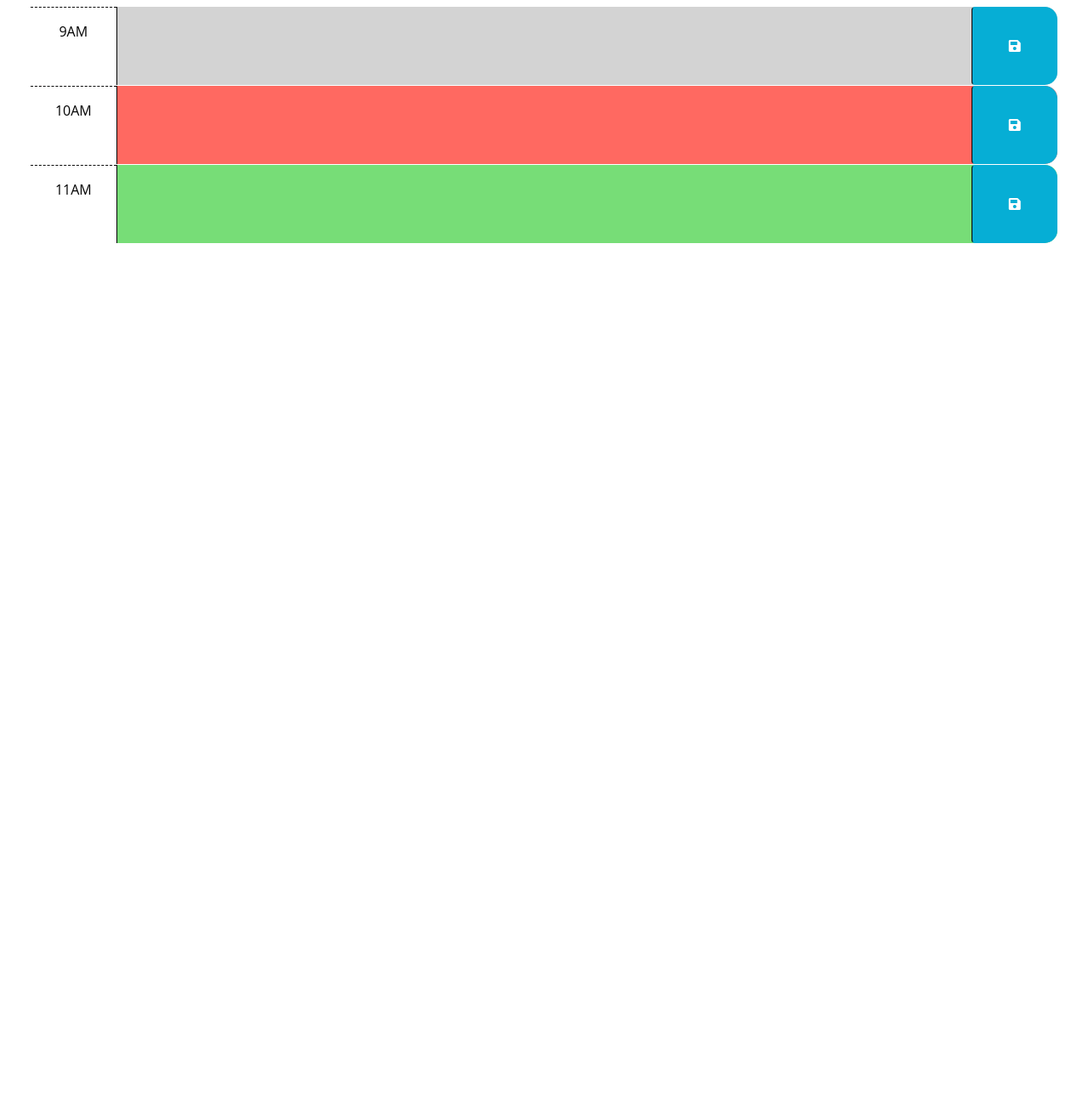
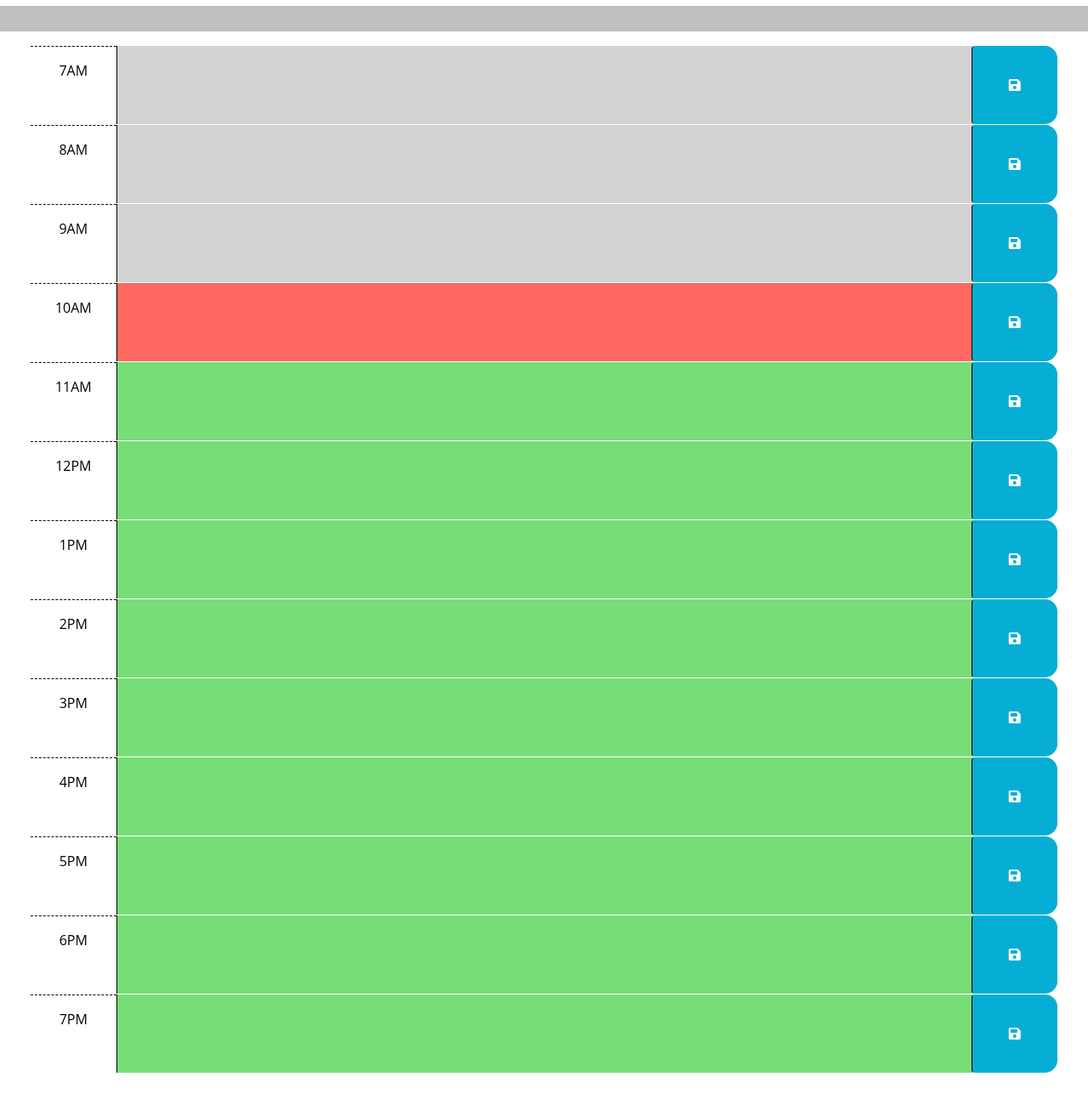
Before and after one commit to ultimated1228/Word-Day-Scheduler, a plain HTML site: page index.html in a window 1280 px wide. Shown: the part 244-1544 px from the top of the page at 85% size. Before the commit the page ends 800 px from the top, so only its background shows below. Drawn offline with nearby package versions, Linux system fonts and the light colour scheme; files that its build step writes are made by us from their sources.

Commit message:
saving major first construction of JS

```diff
--- a/Assets/css/style.css
+++ b/Assets/css/style.css
@@ -10,6 +10,11 @@ textarea {
   color: #000000;
   border-left: 1px solid black;
   padding: 10px;
+}
+
+button{
+  background-color: #06aed5;
+
 }
 
 .description {
--- a/Assets/js/script.js
+++ b/Assets/js/script.js
@@ -2,22 +2,64 @@
 // the code isn't run until the browser has finished rendering all the elements
 // in the html.
 $(function () {
-  // TODO: Add a listener for click events on the save button. This code should
-  // use the id in the containing time-block as a key to save the user input in
+  // TODO: Add a listener for click events on the save button.
+  $('.saveBtn').on("click", function(){
+    console.log($(this))
+    console.log($(this).siblings(".description"))
+    console.log($(this).siblings(".description").val())
+
+    let timeBlock = $(this).parent().attr("id")
+    let descText = $(this).siblings(".description").val()
+    localStorage.setItem(timeBlock , descText)
+
+
+
+  })
+
+$(".description").each(function() {
+  console.log($(this))
+
+  let value = localStorage.getItem($(this).parent().attr("id"))
+  $(this).val(value)
+
+})
+
+$(".time-block").each(function(){
+
+  let timeBlock = $(this).attr("id").split("-")[1]
+  let currentHour = dayjs().hour()
+  console.log(currentHour)
+  console.log(timeBlock)
+  if {
+    currentHour == timeBlock {
+      background-color:red
+    }else{
+  // less then grey
+    }
+//greater then green
+  }
+
+
+})
+
+  //This code should use the id in the containing time-block as a key to save the user input in
   // local storage. HINT: What does `this` reference in the click listener
   // function? How can DOM traversal be used to get the "hour-x" id of the
   // time-block containing the button that was clicked? How might the id be
   // useful when saving the description in local storage?
+
   //
   // TODO: Add code to apply the past, present, or future class to each time
   // block by comparing the id to the current hour. HINTS: How can the id
   // attribute of each time-block be used to conditionally add or remove the
   // past, present, and future classes? How can Day.js be used to get the
   // current hour in 24-hour time?
+
   //
   // TODO: Add code to get any user input that was saved in localStorage and set
   // the values of the corresponding textarea elements. HINT: How can the id
   // attribute of each time-block be used to do this?
+
   //
   // TODO: Add code to display the current date in the header of the page.
 });
--- a/index.html
+++ b/index.html
@@ -20,7 +20,7 @@
       href="https://fonts.googleapis.com/css2?family=Fira+Sans:wght@400;700&display=swap"
       rel="stylesheet"
     />
-    <link rel="stylesheet" href="style.css" />
+    <link rel="stylesheet" href="./Assets/css/style.css" />
     <title>Work Day Scheduler</title>
   </head>
 
@@ -30,7 +30,10 @@
       <p class="lead">A simple calendar app for scheduling your work day</p>
       <p id="currentDay" class="lead"></p>
     </header>
+    <hr style = "width: 100%;background-color: black; height: 30px;">
     <div class="container-fluid px-5">
+
+
       <!-- Use class for "past", "present", and "future" to apply styles to the
         time-block divs accordingly. The javascript will need to do this by
         adding/removing these classes on each div by comparing the hour in the
@@ -42,6 +45,22 @@
         -->
 
       <!-- Example of a past time block. The "past" class adds a gray background color. -->
+      <div id="hour-7" class="row time-block past">
+        <div class="col-2 col-md-1 hour text-center py-3">7AM</div>
+        <textarea class="col-8 col-md-10 description" rows="3"> </textarea>
+        <button class="btn saveBtn col-2 col-md-1" aria-label="save">
+          <i class="fas fa-save" aria-hidden="true"></i>
+        </button>
+      </div>
+
+      <div id="hour-8" class="row time-block past">
+        <div class="col-2 col-md-1 hour text-center py-3">8AM</div>
+        <textarea class="col-8 col-md-10 description" rows="3"> </textarea>
+        <button class="btn saveBtn col-2 col-md-1" aria-label="save">
+          <i class="fas fa-save" aria-hidden="true"></i>
+        </button>
+      </div>
+
       <div id="hour-9" class="row time-block past">
         <div class="col-2 col-md-1 hour text-center py-3">9AM</div>
         <textarea class="col-8 col-md-10 description" rows="3"> </textarea>
@@ -67,6 +86,72 @@
           <i class="fas fa-save" aria-hidden="true"></i>
         </button>
       </div>
+
+      <div id="hour-12" class="row time-block future">
+        <div class="col-2 col-md-1 hour text-center py-3">12PM</div>
+        <textarea class="col-8 col-md-10 description" rows="3"> </textarea>
+        <button class="btn saveBtn col-2 col-md-1" aria-label="save">
+          <i class="fas fa-save" aria-hidden="true"></i>
+        </button>
+      </div>
+
+      <div id="hour-13" class="row time-block future">
+        <div class="col-2 col-md-1 hour text-center py-3">1PM</div>
+        <textarea class="col-8 col-md-10 description" rows="3"> </textarea>
+        <button class="btn saveBtn col-2 col-md-1" aria-label="save">
+          <i class="fas fa-save" aria-hidden="true"></i>
+        </button>
+      </div>
+
+      <div id="hour-14" class="row time-block future">
+        <div class="col-2 col-md-1 hour text-center py-3">2PM</div>
+        <textarea class="col-8 col-md-10 description" rows="3"> </textarea>
+        <button class="btn saveBtn col-2 col-md-1" aria-label="save">
+          <i class="fas fa-save" aria-hidden="true"></i>
+        </button>
+      </div>
+
+      <div id="hour-15" class="row time-block future">
+        <div class="col-2 col-md-1 hour text-center py-3">3PM</div>
+        <textarea class="col-8 col-md-10 description" rows="3"> </textarea>
+        <button class="btn saveBtn col-2 col-md-1" aria-label="save">
+          <i class="fas fa-save" aria-hidden="true"></i>
+        </button>
+      </div>
+
+
+      <div id="hour-16" class="row time-block future">
+        <div class="col-2 col-md-1 hour text-center py-3">4PM</div>
+        <textarea class="col-8 col-md-10 description" rows="3"> </textarea>
+        <button class="btn saveBtn col-2 col-md-1" aria-label="save">
+          <i class="fas fa-save" aria-hidden="true"></i>
+        </button>
+      </div>
+
+      <div id="hour-17" class="row time-block future">
+        <div class="col-2 col-md-1 hour text-center py-3">5PM</div>
+        <textarea class="col-8 col-md-10 description" rows="3"> </textarea>
+        <button class="btn saveBtn col-2 col-md-1" aria-label="save">
+          <i class="fas fa-save" aria-hidden="true"></i>
+        </button>
+      </div>
+
+      <div id="hour-11" class="row time-block future">
+        <div class="col-2 col-md-1 hour text-center py-3">6PM</div>
+        <textarea class="col-8 col-md-10 description" rows="3"> </textarea>
+        <button class="btn saveBtn col-2 col-md-1" aria-label="save">
+          <i class="fas fa-save" aria-hidden="true"></i>
+        </button>
+      </div>
+
+      <div id="hour-18" class="row time-block future">
+        <div class="col-2 col-md-1 hour text-center py-3">7PM</div>
+        <textarea class="col-8 col-md-10 description" rows="3"> </textarea>
+        <button class="btn saveBtn col-2 col-md-1" aria-label="save">
+          <i class="fas fa-save" aria-hidden="true"></i>
+        </button>
+      </div>
+      <br><br>
     </div>
 
     <script src="https://cdnjs.cloudflare.com/ajax/libs/jquery/3.2.1/jquery.min.js"></script>
@@ -74,6 +159,6 @@
     integrity="sha256-iu/zLUB+QgISXBLCW/mcDi/rnf4m4uEDO0wauy76x7U="
     crossorigin="anonymous"></script>
 
-    <script src="script.js"></script>
+    <script src="./Assets/js/script.js"></script>
   </body>
 </html>
```
Also changed, not shown: 2 other files.
